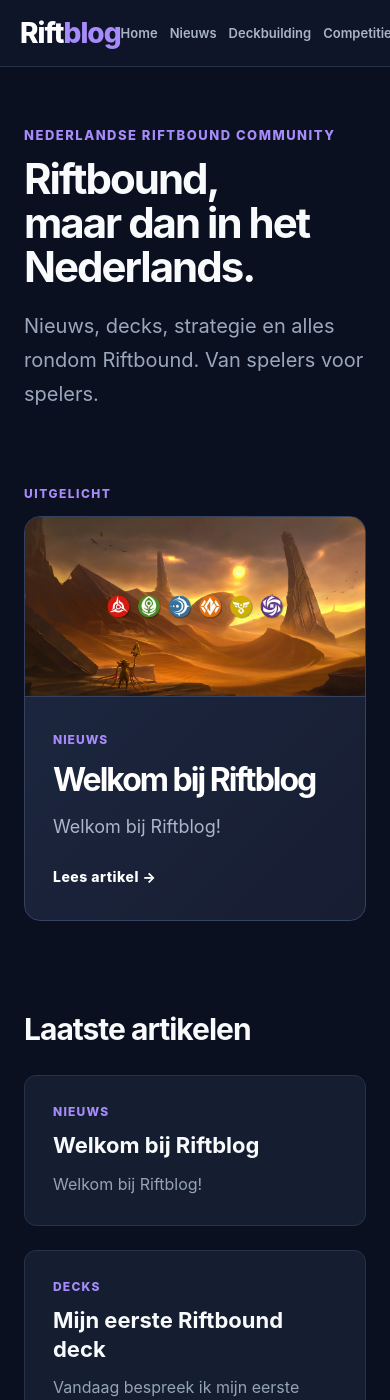
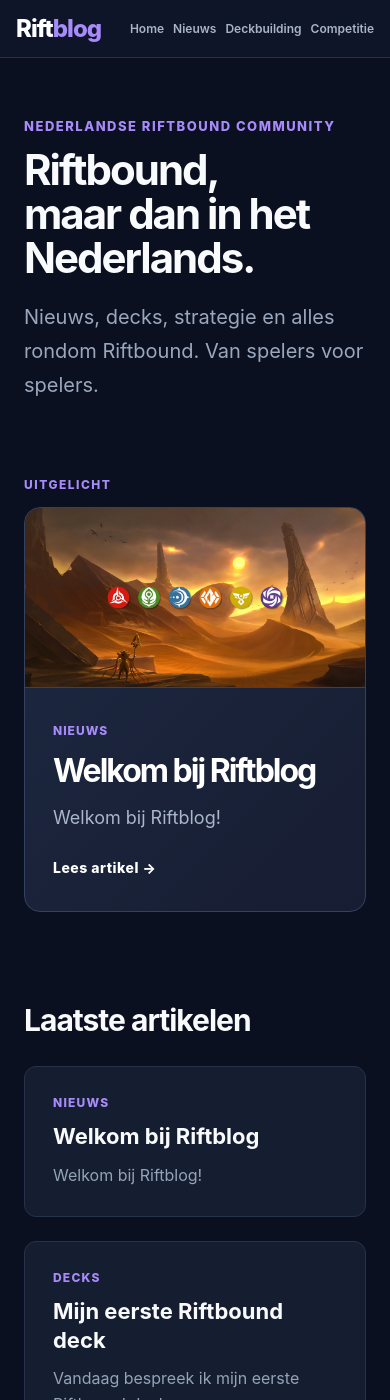
Before and after one commit to triatleet/riftbound-nl, a Jekyll site: the page built from index.html, in a window 390 px wide and 1400 px high. Built offline with Jekyll 4.4.1, drawn with Linux system fonts in a browser that asks for light colours.

Commit message:
Update style.css

```diff
--- a/assets/css/style.css
+++ b/assets/css/style.css
@@ -337,15 +337,19 @@ footer {
 @media (max-width: 800px) {
 
 .header-inner {
-        padding: 16px 20px;
+    padding: 14px 16px;
+}
+
+.logo {
+    font-size: 24px;
 }
 
 nav {
-        gap: 12px;
+    gap: 9px;
 }
 
 nav a {
-        font-size: 13px;
+    font-size: 12px;
 }
 
     .hero {
```
Lines whose indentation alone changed are shown as unchanged.
